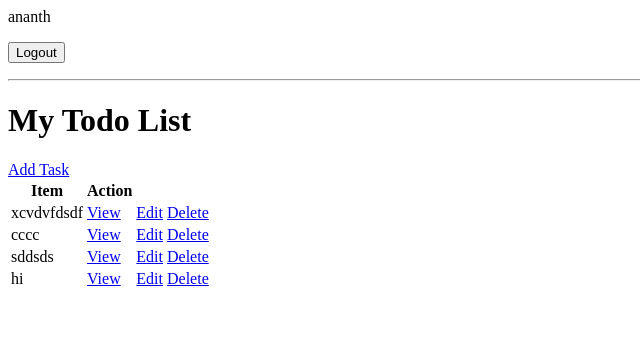
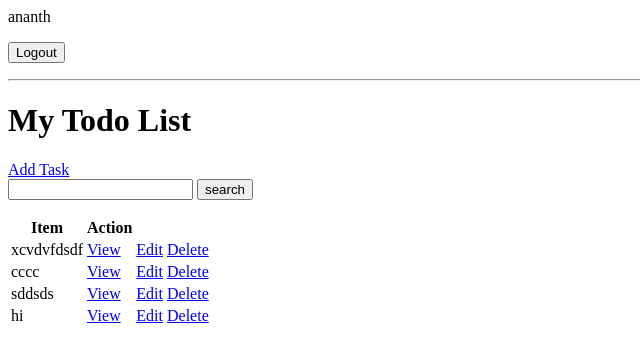
Before and after one commit to Ananthkrishnandayanithi/todo, a Django app: page / in a window 1280 px wide. Shown: the top 362 px of the page, without its empty margins (0-640 px from the left). Run offline with Django 5.2, Linux system fonts and the light colour scheme; a user stored in the database is signed in; data comes from the database, SQL or seed files in the repository; both versions use the stored data as it was after the commit.

Commit message:
Done with the operations .started styling

```diff
--- a/base/templates/base/task_list.html
+++ b/base/templates/base/task_list.html
@@ -9,7 +9,12 @@
 {% endif %}
 <hr>
 <h1>My Todo List</h1>
+
 <a href="{% url 'task-create' %}">Add Task</a>
+<form method="GET">
+   <input type='text' name='search-area'>
+   <input type='submit' value='search'>
+</form>
 <table>
    <tr>
       <th>Item</th>
--- a/base/views.py
+++ b/base/views.py
@@ -29,7 +29,13 @@ class TaskList(LoginRequiredMixin, ListView):
         context['tasks'] = context['tasks'].filter(user=self.request.user)
         # Count the tasks where 'complex' is False
         context['task_count'] = context['tasks'].filter(complex=False).count()
+        search_input = self.request.GET.get('search-area') or ''
+        if search_input:
+            context['tasks'] = context['tasks'].filter(
+                title__icontains=search_input  # Corrected the lookup
+            )
         return context
+
 
 class RegisterPage(FormView):
     template_name = 'base/register.html'
```
Also changed, not shown: base/templates/base/main.html (added), db.sqlite3.
